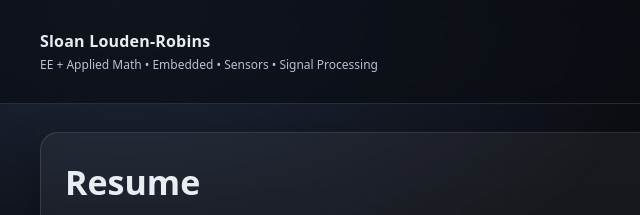
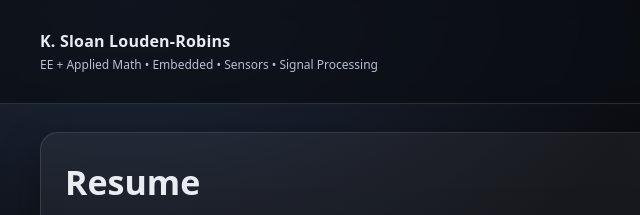
Before and after one commit to SloanLR/Portfolio, a plain HTML site: page resume.html in a window 1280 px wide. Shown: the top 215 px of the page, 0-640 px from the left. Drawn offline with Linux system fonts and the light colour scheme.

Commit message:
Update resume.html

```diff
--- a/resume.html
+++ b/resume.html
@@ -10,7 +10,7 @@
 <header>
   <div class="container navbar">
     <div class="brand">
-      <strong>Sloan Louden-Robins</strong>
+      <strong>K. Sloan Louden-Robins</strong>
       <span>EE + Applied Math • Embedded • Sensors • Signal Processing</span>
     </div>
     <nav class="navlinks">
```
